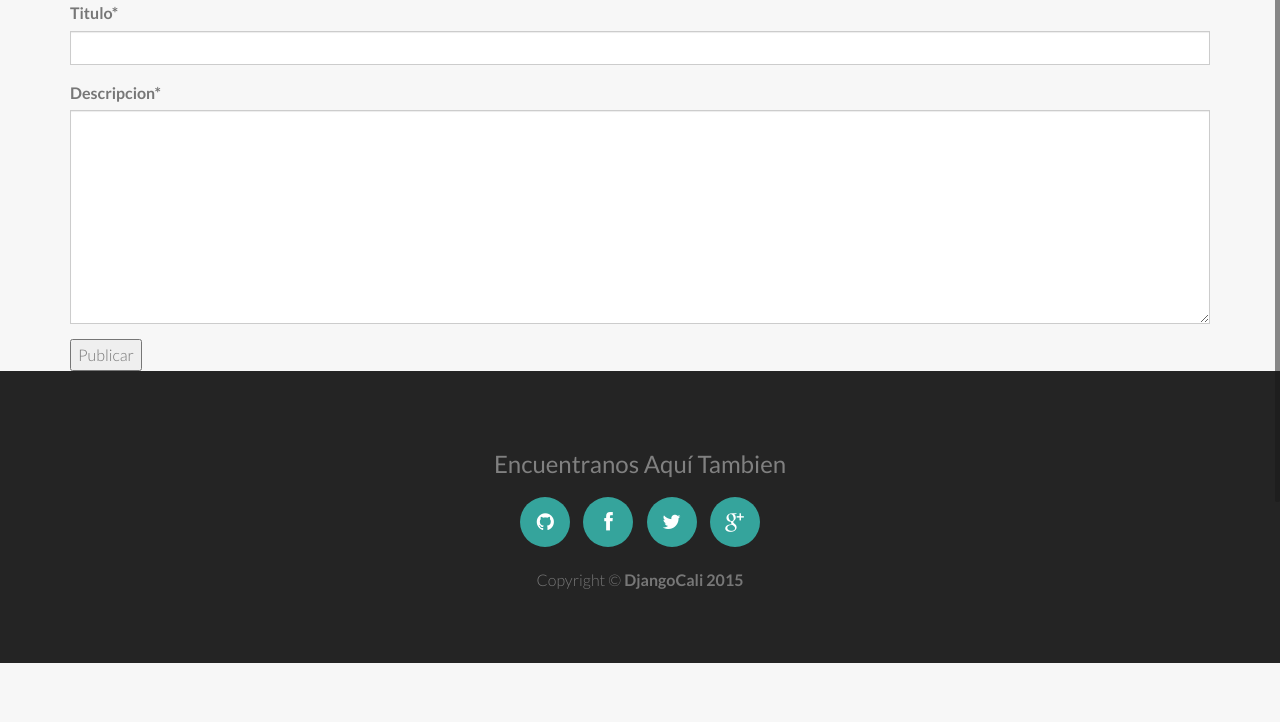
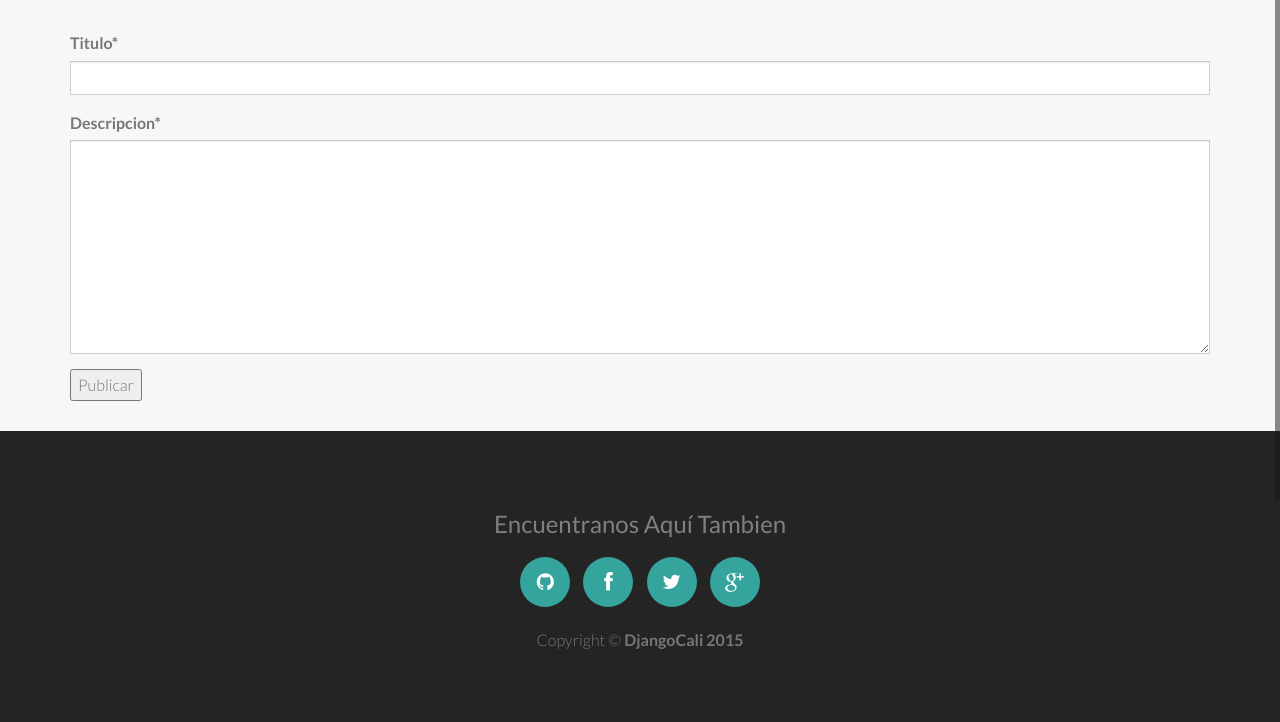
Before and after one commit to pythoncali/portal, a Django app: a page that uses djangocali-portal/templates/forum/pregunta_form.html in a window 1280 px wide. Shown: the part 80-802 px from the top of the page. Run offline with Django 3.2, Linux system fonts and the light colour scheme; parts of the project's set-up code (start-up, migrations or seed data) failed here and were passed over; some libraries are stand-ins or nearby versions.

Commit message:
Adding some improvements to the Forum Register Form template

```diff
--- a/djangocali-portal/templates/forum/pregunta_form.html
+++ b/djangocali-portal/templates/forum/pregunta_form.html
@@ -6,12 +6,16 @@
 
 {% block content %}
 
-    <div class="container">
-        <form class="" action="" method="post">
-            {% csrf_token %}
-            {{ form|crispy }}
-            <input type="submit" name="crear_pregunta" value="Publicar">
-        </form>
+    <div class="container" style="padding-top:30px; padding-bottom: 30px;">
+        <div class="8u skel-cell-important">
+            <section>
+                <form enctype="multipart/form-data" action="" method="post">
+                    {% csrf_token %}
+                    {{ form|crispy }}
+                    <input type="submit" name="crear_pregunta" value="Publicar">
+                </form>
+            </section>
+        </div>
     </div>
 
 {% endblock content %}
```
